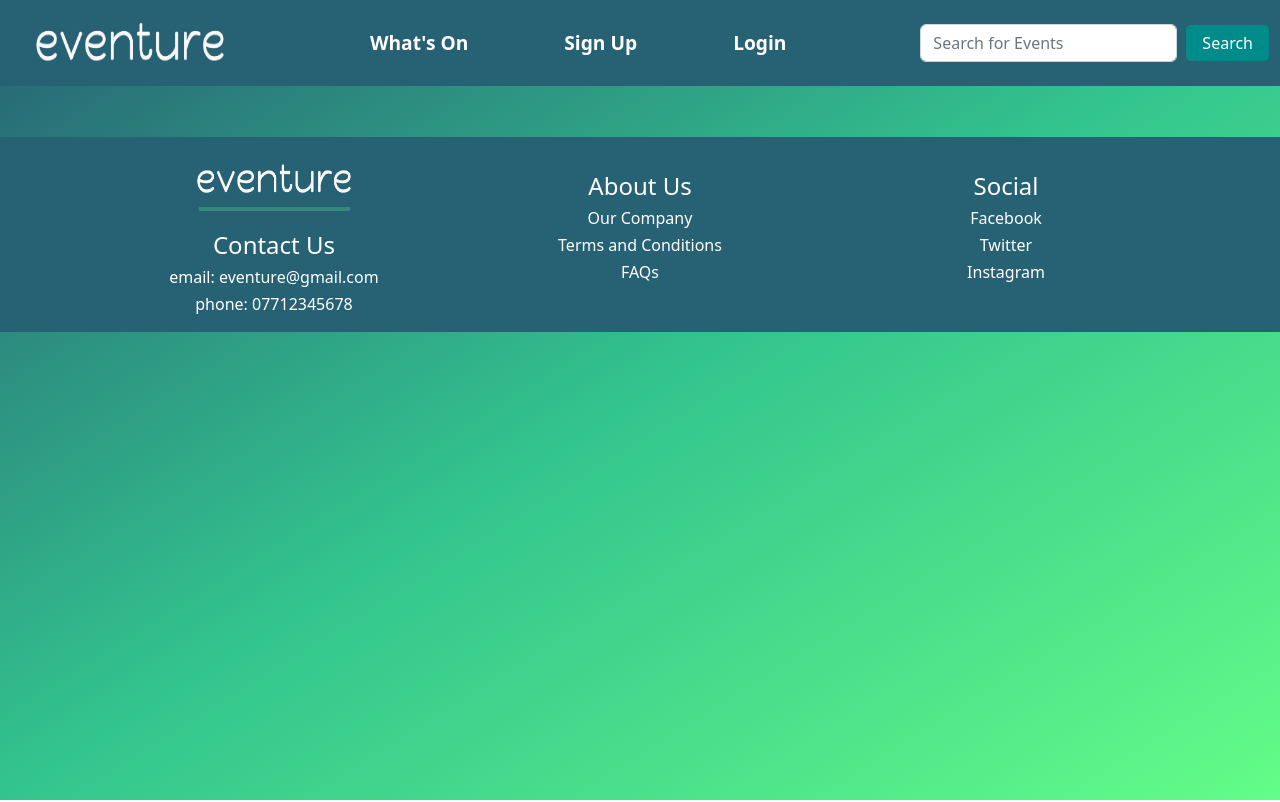
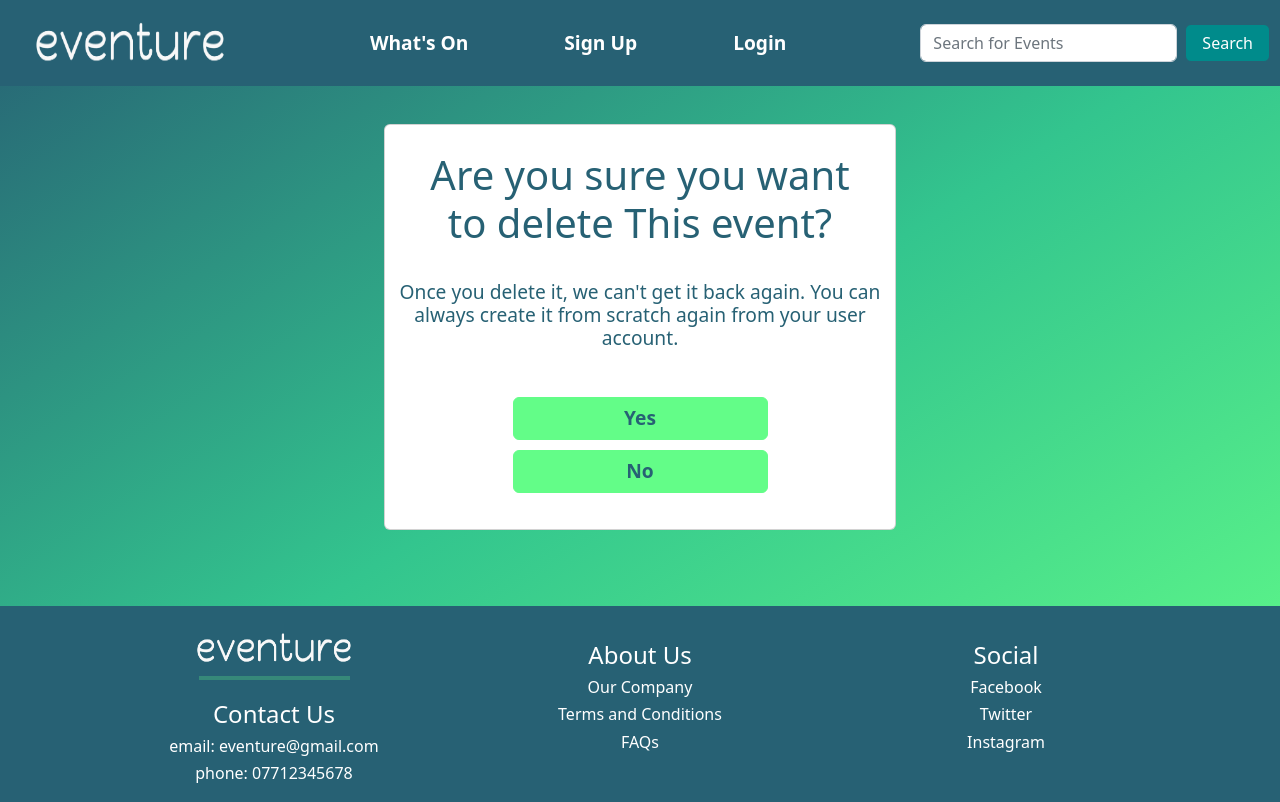
Before and after one commit to ctom11/event_app_project, a React (Create React App) app in the folder cep-project/: page /deleteevent/1 in a window 1280 px wide. Built offline with nearby package versions, Linux system fonts and the light colour scheme; no server answers.

Commit message:
delete event that user has created done

```diff
--- a/cep-project/src/App.js
+++ b/cep-project/src/App.js
@@ -16,6 +16,7 @@ import { AdminTasks } from './pages/userprofile/AdminTasks';
 import { ChangeName } from './pages/userprofile/ChangeName';
 import { ChangePassword } from './pages/userprofile/ChangePassword';
 import { DeleteAccount } from './pages/userprofile/DeleteAccount';
+import { DeleteEvent } from './pages/userprofile/DeleteEvent';
 import { CreateEvent } from './pages/event/CreateEvent';
 import { NewEventSubmitted } from './pages/event/NewEventSubmitted';
 import { SearchResults } from './pages/search/SearchResults';
@@ -62,6 +63,7 @@ function App() {
                   <Route path ='/changename/:id' element = {<ChangeName/>}/>
                   <Route path ='/changepassword/:id' element = {<ChangePassword/>}/>
                   <Route path ='/deleteaccount/:id' element = {<DeleteAccount/>}/>
+                  <Route path ='/deleteevent/:id' element = {<DeleteEvent/>}/>
                   <Route path ='/ourcompany' element = {<OurCompany/>}/>
                   <Route path ='/faqs' element = {<FAQs/>}/>
                   <Route path ='/searchresults' element = {<SearchResults/>}/>
--- a/cep-project/src/components/Footer.css
+++ b/cep-project/src/components/Footer.css
@@ -1,7 +1,8 @@
 .footer-full {
-    left:0;
-    bottom:0;
-    right:0;
+    left:0ppx;
+    bottom:0px;
+    right:0px;
+    position:relative;
     place-content: center;
     background-color: #276174;
     margin-top: 6%;
--- /dev/null
+++ b/cep-project/src/pages/userprofile/DeleteEvent.js
@@ -0,0 +1,42 @@
+import React from "react";
+import './Userprofile.css';
+import { useParams, useNavigate } from "react-router-dom";
+import { Card, Button } from "react-bootstrap";
+import Axios from 'axios';
+
+export const DeleteEvent = () => {
+
+    let navigate = useNavigate();
+    let { id } = useParams();
+
+    const deleteAccount = () => {
+        Axios.delete(`http://localhost:3001/useraccount/deleteevent/${id}`,
+            {
+                headers: {
+                    accessToken: localStorage.getItem("accessToken"),
+                },
+            }).then((Response) => {
+            if (Response.data.error) {
+              alert(Response.data.error);
+            } else {
+              console.log(Response.data);
+              navigate(`/whatson`);
+            }
+            window.location.reload();
+        });
+    };
+
+    return (
+
+            <Card className="delete-account-div">
+                <h1 className="delete-account-header">Are you sure you want to delete This event?</h1>
+                <h2 className="delete-account-h2">Once you delete it, we can't get it back again. You can always create it from scratch again from your user account.</h2>
+                <div className="delete-account-btns">
+                    <Button className="delete-account-btn" onClick={deleteAccount}>Yes</Button>
+                    <Button className="delete-account-btn">No</Button>
+                </div>
+            </Card>
+
+    )
+
+}
--- a/cep-project/src/pages/userprofile/Userprofile.css
+++ b/cep-project/src/pages/userprofile/Userprofile.css
@@ -1,5 +1,5 @@
 .profile-left-info {
-    height: 168vh;
+    height: 159vh;
 }
 
 .profile-picture {
@@ -7,12 +7,12 @@
     border: 6px solid #276174;
     border-radius: 50%;
     max-width: 85%;
-    margin-top: 30%;
+    margin-top: 20%;
     align-self: center;
 }
 
 .profile-page-full {
-    max-width: 90%;
+    max-width: 80%;
     margin: auto;
     margin-top: 2.5%;
 }
@@ -38,13 +38,13 @@
 
 .event-carousel {
     width: 80%;
-    margin-top: 2.5%;
     height: 500px;
 }
 
 .event-carousel-img {
     height: 55vh;
     border-radius: 10px;
+    cursor: pointer;
 }
 
 .event-carousel-h3 {
@@ -70,9 +70,10 @@
 .profile-create-event-btn {
     width: 40% !important;
     margin-bottom: 2.5%;
+    font-weight: 600;
     --bs-btn-color: #276174 !important;
     --bs-btn-bg: #63FD88 !important;
-    --bs-btn-border-color: #63FD88 !important;
+    --bs-btn-border-color: #276174 !important;
     --bs-btn-hover-color: #276174 !important;
     --bs-btn-hover-bg: #33C58E !important;
     --bs-btn-hover-border-color: #33C58E !important;
--- a/cep-project/src/pages/userprofile/Userprofile.js
+++ b/cep-project/src/pages/userprofile/Userprofile.js
@@ -133,7 +133,7 @@ export const Userprofile = () => {
 
     <div className="profile-page-full">
       <Row xs={1} md={1} className="g-4">
-        <Col className="col-md-3 profile-left">
+        <Col className="col-md-4 profile-left">
           <Card className="profile-left-info">
             <Card.Img className="profile-picture" variant="top" src={profilePicture} />
             <Card.Body className="profile-user-details">
@@ -167,7 +167,7 @@ export const Userprofile = () => {
             </Card.Body>
           </Card>
         </Col>
-        <Col className="col-md-9 profile-right">
+        <Col className="col-md-8 profile-right">
           <Card className="profile-event-card">
             <Card.Title className="profile-title">Events you're interested in..</Card.Title>
             <Card.Body>
@@ -194,11 +194,12 @@ export const Userprofile = () => {
                 if (postedEventsObject)
                 {postedEventsObject.map((value, key) => {
                   return(
-                    <Carousel.Item  onClick={() => {navigate(`/event/${value.event_id}`)}}>
-                      <img className="d-block w-100 event-carousel-img" src={value.event_img} alt="First slide"/>
+                    <Carousel.Item>
+                      <img className="d-block w-100 event-carousel-img" src={value.event_img} alt="First slide"  onClick={() => {navigate(`/event/${value.event_id}`)}}/>
                       <Carousel.Caption>
                         <h3 className="event-carousel-h3">{value.event_name}</h3>
                         <p className="event-carousel-p">{Moment(value.event_date).format("Do MMMM YYYY")} {value.event_time}</p>
+                        <Link to={`/DeleteEvent/${value.event_id}`}><Button className="profile-create-event-btn">Delete This Event</Button></Link>
                       </Carousel.Caption>
                     </Carousel.Item>
                   )
```
Also changed, not shown: 1 other file (tests, documents, lock files or other folders).
